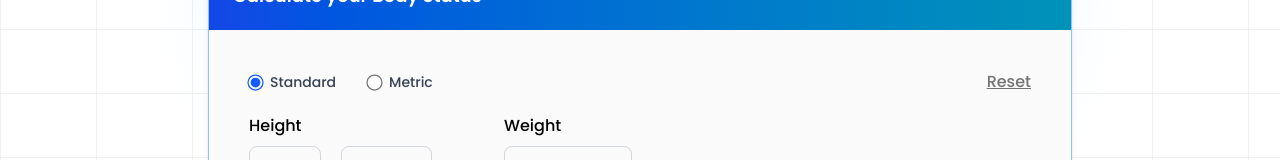
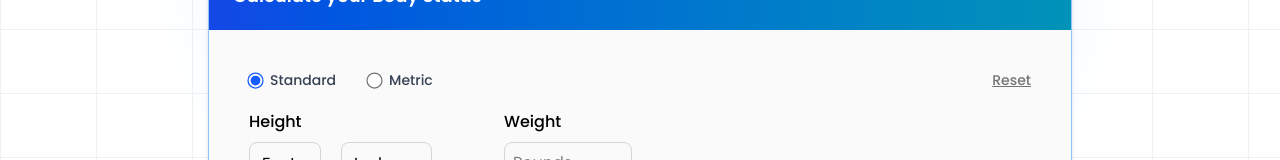
Before and after one commit to jrjrspnl/BMI-Calculator, a React (Vite) app in the folder frontend/: page / in a window 1280 px wide. Shown: the part 291-451 px from the top of the page. Built offline with nearby package versions, Linux system fonts and the light colour scheme.

Commit message:
Change padding

```diff
--- a/frontend/src/components/Input.jsx
+++ b/frontend/src/components/Input.jsx
@@ -152,7 +152,7 @@ const Input = () => {
                 <button
                   type="button"
                   onClick={handleReset}
-                  className="text-medium font-medium text-neutral-500 underline hover:text-blue-600 transition cursor-pointer"
+                  className="text-sm d:text-medium font-medium text-neutral-500 underline hover:text-blue-600 transition cursor-pointer"
                 >
                   Reset
                 </button>
@@ -372,7 +372,7 @@ const Input = () => {
             <div className="bg-gradient-to-r from-blue-700 to-cyan-600 text-white px-4 sm:px-6 py-4 sm:py-5 font-semibold text-base sm:text-lg">
               Adult BMI Calculator
             </div>
-            <div className="p-10">
+            <div className="p-5 md:p-10">
               <div className="flex justify-end">
                 <h1
                   onClick={() => setShowResults(false)}
```
